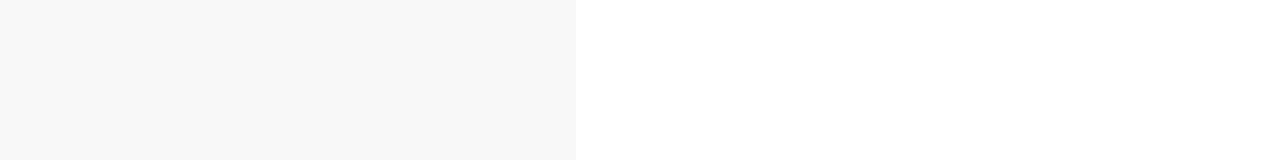
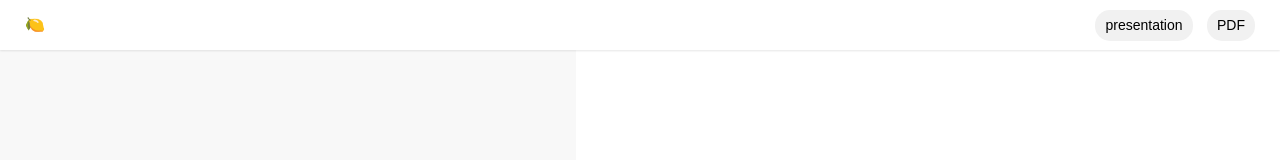
Before and after one commit to naye0ng/Lemon-Web-Presentation, a website built with webpack: page index.html in a window 1280 px wide. Shown: the top 160 px of the page. Built offline with nearby package versions, Linux system fonts and the light colour scheme.

Commit message:
[ITTF-282] 발표모드를 위한 헤더 및 버튼 생성

```diff
--- a/index.html
+++ b/index.html
@@ -8,6 +8,16 @@
 </head>
 
 <body>
+    <header>
+        <div class="header__info">
+            <a href="#none">🍋</a>
+        </div>
+        <div class="header__menu">
+            <button class="fullscreen-btn">presentation</button>
+            <button class="pdf-btn">PDF</button>
+        </div>
+    </header>
+
     <div class="presentation-editor">
         <section id="slide-viewer" class="presentation">
             <div class="slide-container"></div>
--- a/src/css/lemon.css
+++ b/src/css/lemon.css
@@ -1,5 +1,5 @@
 * {
-    /* -webkit-text-size-adjust: none */
+    -webkit-text-size-adjust: none
 }
 
 body {
@@ -36,6 +36,32 @@ a:link, a:visited, a:active, a:hover, textarea:focus {
     text-decoration: none;
     color: #333;
 }
+
+/* header */
+
+header {
+    position: relative;
+    display: flex;
+    height: 50px;
+    padding: 0 25px;
+    background: #fff;
+    box-shadow: 0 1px 2px rgba(0, 0, 0, .1);
+    align-items: center;
+    justify-content: space-between;
+}
+
+.header__menu button {
+    margin-left: 10px;
+    padding: 5px 10px;
+    background: #f1f1f1;
+    border-radius: 15px;
+}
+
+.fullscreen-btn:hover, .pdf-btn:hover {
+    background: #fff44f;
+}
+
+/* editor */
 
 .presentation-editor {
     width: 100%;
@@ -112,7 +138,7 @@ section.editor textarea {
 }
 
 .slide>.head-1, h1 {
-    font-size: 2.5vw;
+    font-size: 2.4vw;
 }
 
 .slide>.head-2, h2 {
```
